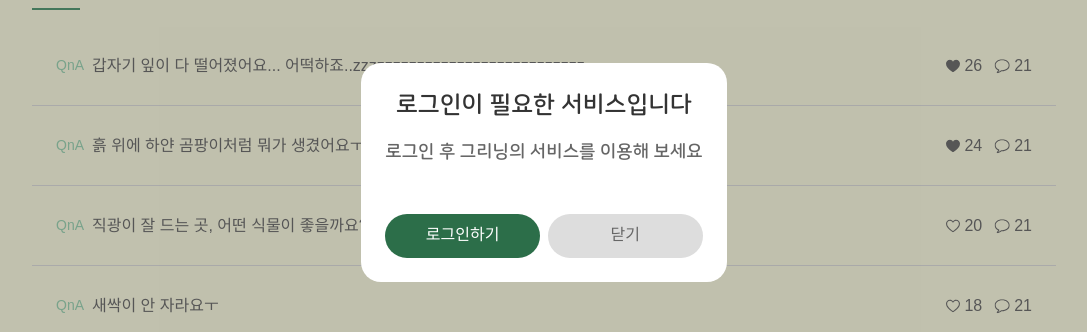
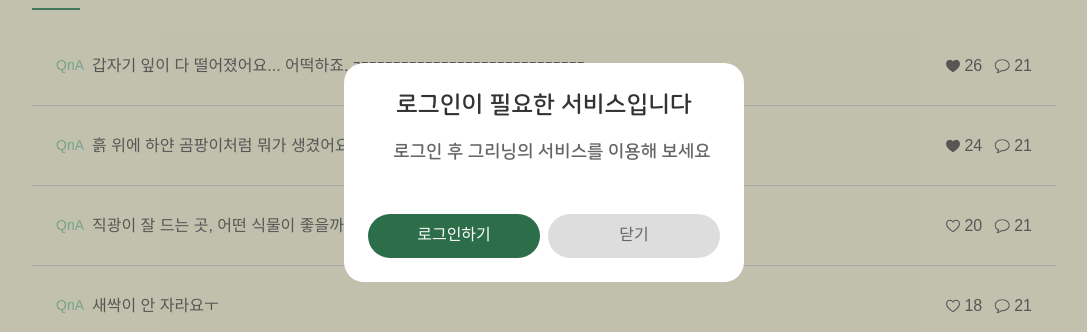
Before and after one commit to SWYP-9th-Team5/Greeinng-FE, a Next.js app: page /community in a window 1280 px wide. Both pictures are taken after a click on the button "글쓰기". Shown: the part 228-560 px from the top of the page, without its empty margins (96-1183 px from the left). Built offline with nearby package versions, Linux system fonts and the light colour scheme.

Commit message:
fix: 로그아웃 모달창 적용

```diff
--- a/src/app/community/page.tsx
+++ b/src/app/community/page.tsx
@@ -38,7 +38,7 @@ export default function CommunityPage() {
         {showModal && (
           <BaseModal
             title="로그인이 필요한 서비스입니다"
-            description="로그인 후 그리닝의 서비스를 이용해 보세요"
+            description={['로그인 후 그리닝의 서비스를 이용해 보세요']}
             confirmText="로그인하기"
             cancelText="닫기"
             onConfirm={() => router.push('/login')}
--- a/src/components/layout/Header/LoginLink/LoginLink.tsx
+++ b/src/components/layout/Header/LoginLink/LoginLink.tsx
@@ -1,9 +1,13 @@
 'use client';
+
+import { useState } from 'react';
 
 import { useAuthStore } from '@/stores/useAuthStore';
 import Image from 'next/image';
 import Link from 'next/link';
 import { useRouter } from 'next/navigation';
+
+import BaseModal from '@components/modal/BaseModal';
 
 interface LoginButtonProps {
   href: string;
@@ -18,16 +22,21 @@ export default function LoginLink({
 }: LoginButtonProps) {
   const { isLoggedIn, logout } = useAuthStore();
   const router = useRouter();
+  const [showLogoutModal, setShowLogoutModal] = useState(false);
 
   const handleLogout = () => {
+    console.log('로그아웃');
     logout();
     localStorage.removeItem('token');
+    setShowLogoutModal(false);
     router.push('/');
   };
 
-  return isLoggedIn ? (
+  return (
+    <>
+      {isLoggedIn ? (
         <button
-      onClick={handleLogout}
+          onClick={() => setShowLogoutModal(true)}
           className="font-NanumSquareRoundB flex items-center gap-[0.25rem] text-[1.125rem] whitespace-nowrap text-[#666]"
         >
           <Image
@@ -43,8 +52,26 @@ export default function LoginLink({
           href={href}
           className="font-NanumSquareRoundB flex items-center gap-[0.25rem] text-[1.125rem] whitespace-nowrap text-[#666]"
         >
-      <Image src="/icons/person.svg" alt="로그인 버튼" width={24} height={24} />
+          <Image
+            src="/icons/person.svg"
+            alt="로그인 버튼"
+            width={24}
+            height={24}
+          />
           {logintext}
         </Link>
+      )}
+      {/*로그아웃 확인 모달 */}
+      {showLogoutModal && (
+        <BaseModal
+          title="로그아웃 하시겠습니까?"
+          confirmText="예"
+          cancelText="아니오"
+          onConfirm={handleLogout}
+          onCancel={() => setShowLogoutModal(false)}
+          className="aspect-[320/143] md:aspect-[400/171]"
+        />
+      )}
+    </>
   );
 }
--- a/src/components/layout/Sidebar/SidebarHeader/SidebarHeader.tsx
+++ b/src/components/layout/Sidebar/SidebarHeader/SidebarHeader.tsx
@@ -1,6 +1,7 @@
 'use client';
 
 import React from 'react';
+import { useState } from 'react';
 
 import { useAuthStore } from '@/stores/useAuthStore';
 import { useSidebarStore } from '@/stores/useSidebarStore';
@@ -9,22 +10,29 @@ import Image from 'next/image';
 import Link from 'next/link';
 import { useRouter } from 'next/navigation';
 
+import BaseModal from '@components/modal/BaseModal';
+
 export default function SidebarHeader() {
   const { actionSidebarClose } = useSidebarStore();
   const { isLoggedIn, logout } = useAuthStore();
   const router = useRouter();
+  const [showLogoutModal, setShowLogoutModal] = useState(false);
 
   const handleLogout = () => {
+    console.log('로그아웃');
     logout();
     localStorage.removeItem('token');
+    setShowLogoutModal(false);
     actionSidebarClose();
     router.push('/');
   };
 
-  return isLoggedIn ? (
+  return (
+    <>
+      {isLoggedIn ? (
         <div className={cn('mb-[2rem] flex items-center justify-between')}>
           <button
-        onClick={handleLogout}
+            onClick={() => setShowLogoutModal(true)}
             className="font-NanumSquareRoundB flex items-center tracking-[-0.02rem] text-[#666]"
             aria-label="로그아웃 버튼"
           >
@@ -50,5 +58,18 @@ export default function SidebarHeader() {
             <Image src="/icons/close.svg" alt="" width={24} height={24} />
           </button>
         </div>
+      )}
+      {/*로그아웃 확인 모달 */}
+      {showLogoutModal && (
+        <BaseModal
+          title="로그아웃 하시겠습니까?"
+          confirmText="예"
+          cancelText="아니오"
+          onConfirm={handleLogout}
+          onCancel={() => setShowLogoutModal(false)}
+          className="aspect-[320/143] md:aspect-[400/171]"
+        />
+      )}
+    </>
   );
 }
--- a/src/components/modal/BaseModal.tsx
+++ b/src/components/modal/BaseModal.tsx
@@ -5,9 +5,11 @@ import { cn } from '@/utils/cn';
 import Button from '@components/common/Button';
 import FocusTrap from '@components/common/FocusTrap';
 
+import ModalPortal from './MadalPortal';
+
 interface BaseModalProps {
   title: string;
-  description: string;
+  description?: string[];
   confirmText?: string;
   cancelText?: string;
   onConfirm: () => void;
@@ -24,32 +26,38 @@ export default function BaseModal({
   cancelText,
   onConfirm,
   onCancel,
-  isLoading = false,
   className,
   mode = 'double',
 }: BaseModalProps) {
   return (
+    <ModalPortal>
       <div
-      className="fixed inset-0 z-999 flex items-center justify-center"
+        className="fixed inset-0 z-[9999] flex items-center justify-center"
         style={{ backgroundColor: 'rgba(51, 51, 51, 0.3)' }} //#333에 투명도 30%
         role="dialog"
         aria-modal="true"
       >
         <FocusTrap
+          isActive={true}
+          isAutoFocus={false}
+          isRestoreFocus={true}
           className={cn(
-          'aspect-[320/173] max-w-[320px] rounded-[1.25rem] bg-[#FFF] p-[1.125rem] text-center md:aspect-[400/209] md:max-w-[400px] md:p-6',
+            'aspect-[320/173] w-[320px] max-w-[320px] rounded-[1.25rem] bg-[#FFF] p-[1.125rem] text-center md:aspect-[400/209] md:w-[400px] md:max-w-[400px] md:p-6',
             className,
           )}
         >
-        {' '}
           <p className="title2 text-text2 mb-4">{title}</p>
-        <p className="subTitle text-[#666]">{description}</p>
-        <div className="mt-12 flex gap-2">
+          {description?.map((sentence, i) => (
+            <p key={i} className="subTitle indent-4 text-[#666]">
+              {sentence}
+            </p>
+          ))}
+          <div className="mt-12 flex justify-center gap-2">
             <Button
               size="md"
               color="primary"
-            isLoading={isLoading}
               onClick={onConfirm}
+              className={mode === 'single' ? 'w-[120px]' : ''}
             >
               {confirmText}
             </Button>
@@ -61,5 +69,6 @@ export default function BaseModal({
           </div>
         </FocusTrap>
       </div>
+    </ModalPortal>
   );
 }
--- /dev/null
+++ b/src/components/modal/MadalPortal.tsx
@@ -0,0 +1,21 @@
+'use client';
+
+import { useEffect, useState } from 'react';
+import { createPortal } from 'react-dom';
+
+interface Props {
+  children: React.ReactNode;
+}
+
+export default function ModalPortal({ children }: Props) {
+  const [mounted, setMounted] = useState(false);
+
+  useEffect(() => {
+    setMounted(true);
+  }, []);
+
+  if (!mounted) return null;
+
+  // 모달을 body에 직접 렌더링
+  return createPortal(children, document.body);
+}
```
Also changed, not shown: 1 other file (tests, documents, lock files or other folders). Lines whose indentation alone changed are shown as unchanged.
